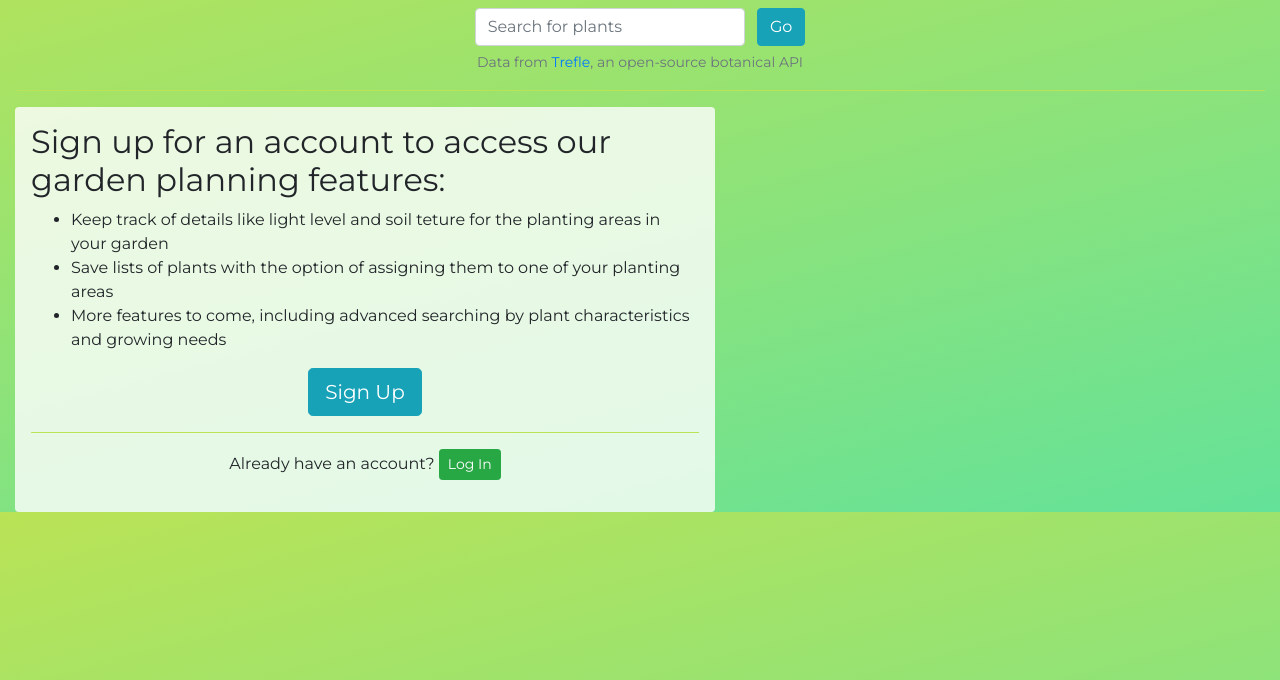
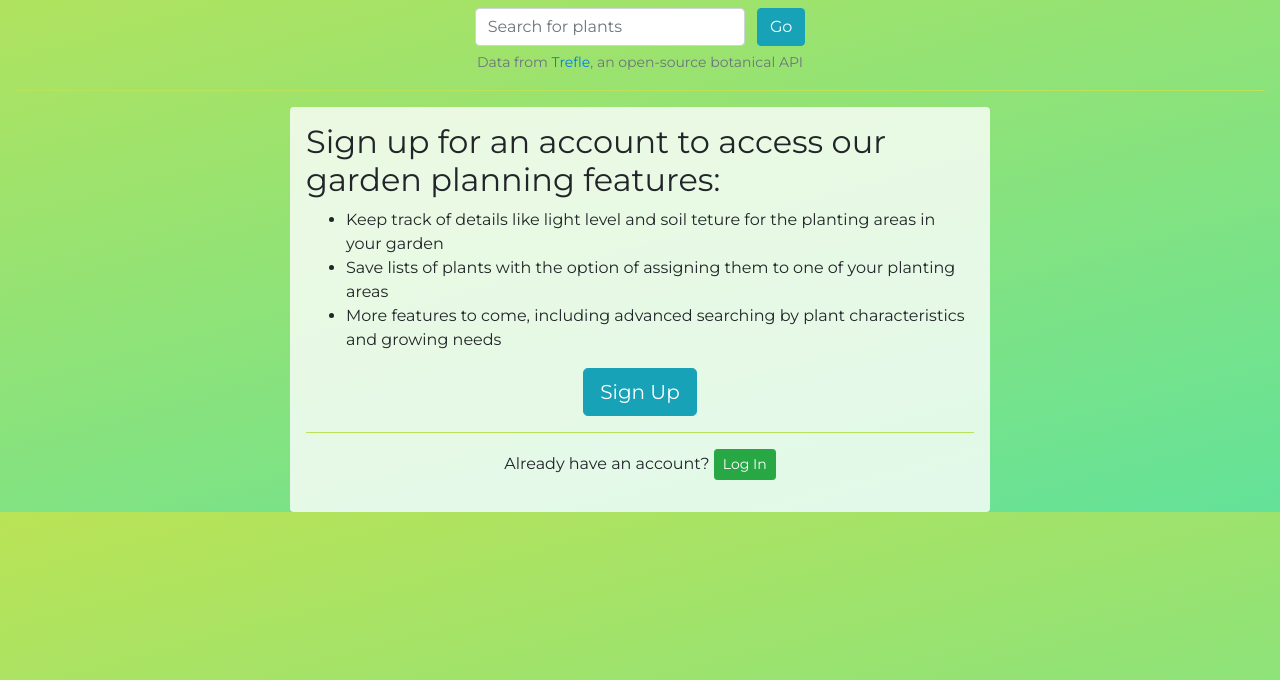
Before and after one commit to snstrong/botanical-app, a Flask app: page / in a window 1280 px wide. Shown: the part 120-800 px from the top of the page. Run offline with Flask 2, Linux system fonts and the light colour scheme; some libraries are stand-ins or nearby versions.

Commit message:
layout adjustment for section

```diff
--- a/templates/index.html
+++ b/templates/index.html
@@ -22,7 +22,8 @@
         API</small>
 </section>
 <hr>
-<section style="width: 75%; max-width: 700px; background-color: rgba(255, 255, 255, 0.8);"
+<section
+    style="width: 75%; max-width: 700px; background-color: rgba(255, 255, 255, 0.8); margin-left: auto; margin-right: auto;"
     class="mt-3 ml-6 mr-6 p-3 rounded">
     <div style="display: block;">
         <h2 style="display: inline-block; margin-left: auto; margin-right: auto;">Sign up for an account to access our
```
